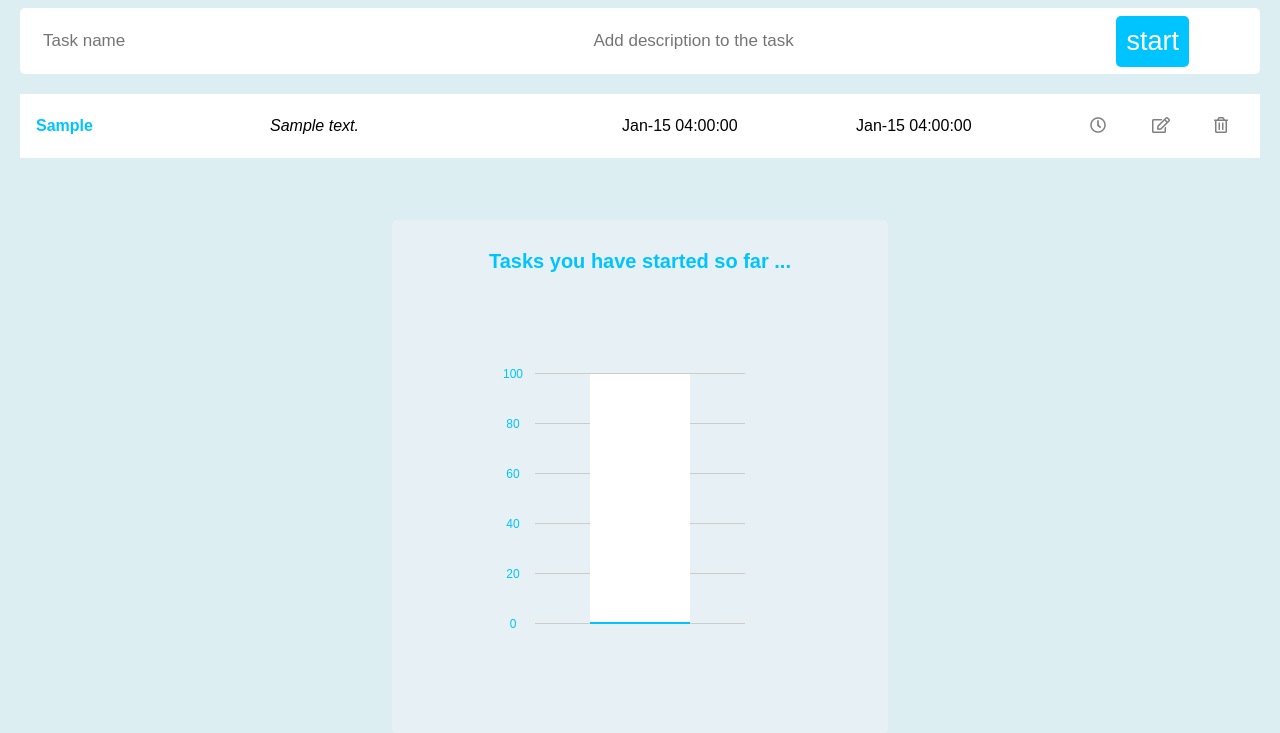
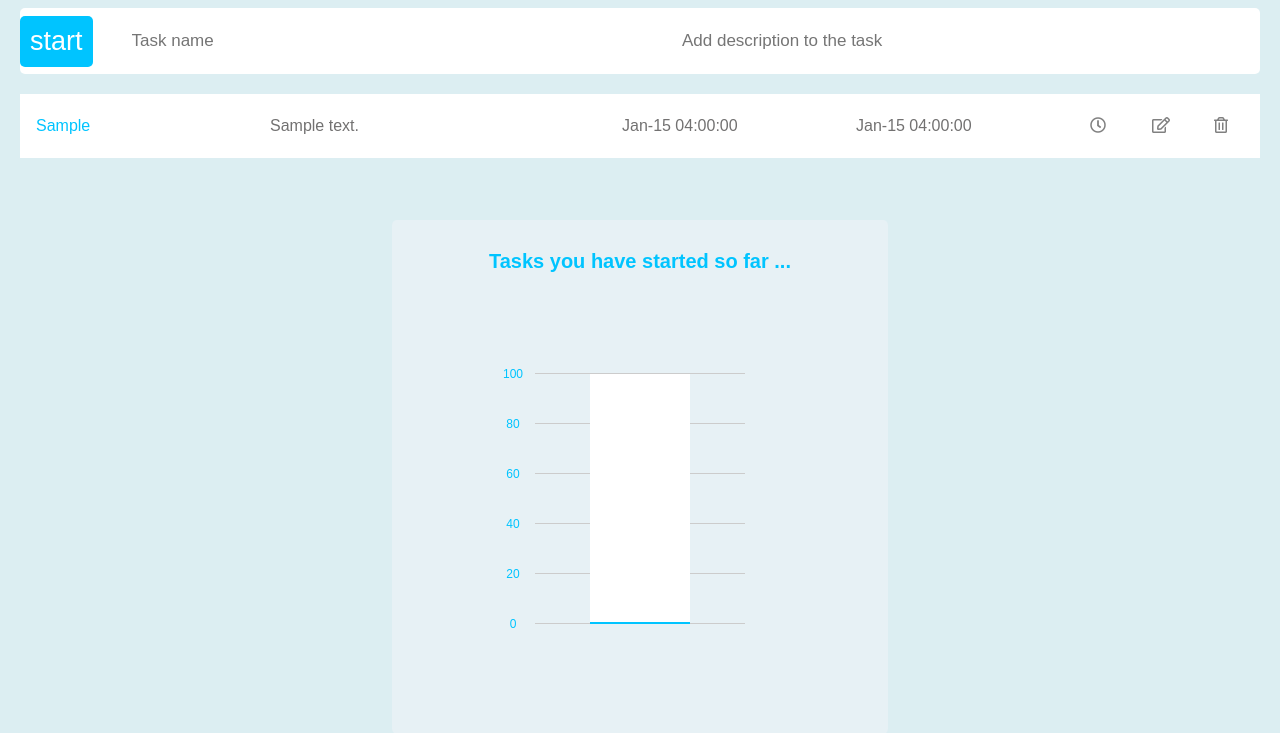
Before and after one commit to Qiugu-He/ClockifyClone, a Django app: page /taskmanager/ in a window 1280 px wide. Shown: the top 733 px of the page. Run offline with Django 3.2, Linux system fonts and the light colour scheme; tables that the repository leaves empty hold one stand-in row (values such as "Sample post"); some libraries are stand-ins or nearby versions.

Commit message:
Update displaying time format color to grey

```diff
--- a/static/css/index.css
+++ b/static/css/index.css
@@ -65,7 +32,7 @@ table a{
 
 .taskbar .taskbar-container button {
     background-color: #00C4FF;
-    float: right;
+    float: left;
     padding: 10px;
     margin-top: 8px;
     margin-right: 16px;
--- a/templates/task/index.html
+++ b/templates/task/index.html
@@ -26,10 +26,10 @@
     <table >
         {% for task in tasks %}
             <tr>
-                <td style="font-weight: bold; color: #00C4FF;" >{{ task.task_no }} </td>
-                <td style="width:320px; font-style: italic">{{ task.task_desc }} </td>
-                <td>{{ task.create_date|date:'M-d H:i:s' }}</td>
-                <td>{{ task.create_date|date:'M-d H:i:s' }}</td>
+                <td style="color: #00C4FF;" >{{ task.task_no }} </td>
+                <td style="width:320px; color: #727171;">{{ task.task_desc }} </td>
+                <td style="color: #727171;">{{ task.create_date|date:'M-d H:i:s' }}</td>
+                <td style="color: #727171;">{{ task.update_Date|date:'M-d H:i:s' }}</td>
                 <td style="width:30px"><a href="#">  <i class="far fa-clock"></i> </a> </td>
                 <td style="width:30px"><a href="../taskmanager/edit/?id={{ task.id }}"> <i class="far fa-edit"></i> </a> </td>
                 <td style="width:30px"><a href="../taskmanager/delete/?id={{ task.id }}"> <i class="far fa-trash-alt"></i> </a></td>
```
Also changed, not shown: other parts of static/css/index.css (+31 -34 lines).
